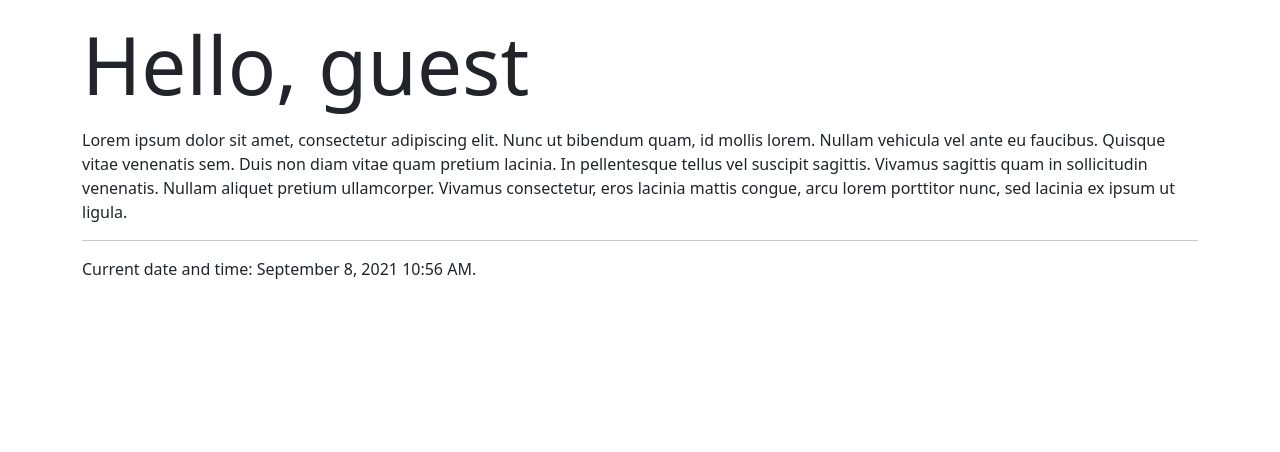
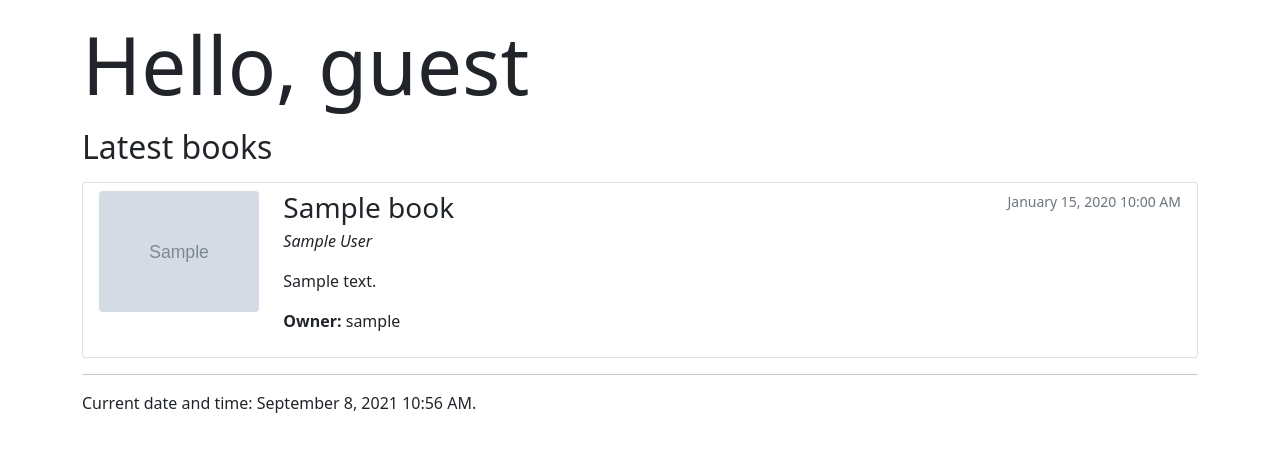
Before and after one commit to matbocz/bookorganizer, a Flask app: page / in a window 1280 px wide. Shown: the part 56-508 px from the top of the page. Run offline with Flask 2, Linux system fonts and the light colour scheme; tables that the repository leaves empty hold one stand-in row (values such as "Sample post"); grey boxes marked "Sample" are stand-in pictures; some libraries are stand-ins or nearby versions.

Commit message:
Display latest books on Home page

```diff
--- a/app/main/views.py
+++ b/app/main/views.py
@@ -9,9 +9,11 @@ from ..decorators import admin_required
 from ..models import User, Role, Book
 
 
-@main.route('/', methods=['GET', 'POST'])
+@main.route('/')
 def index():
-    return render_template('index.html')
+    books = Book.query.order_by(Book.date_modified.desc()).all()
+
+    return render_template('index.html', books=books)
 
 
 @main.route('/user/<username>')
--- a/app/templates/index.html
+++ b/app/templates/index.html
@@ -3,6 +3,8 @@
 {% block title %}Bookorganizer - Home page{% endblock %}
 
 {% block content %}
+<!-- Greeting current user -->
+<div class="mb-3">
     <h1 class="display-1 mb-3">
         Hello,
         {% if current_user.is_authenticated %}
@@ -11,11 +13,41 @@
         guest
         {% endif %}
     </h1>
+</div>
 
-<p>
-    Lorem ipsum dolor sit amet, consectetur adipiscing elit. Nunc ut bibendum quam, id mollis lorem. Nullam vehicula vel
-    ante eu faucibus. Quisque vitae venenatis sem. Duis non diam vitae quam pretium lacinia. In pellentesque tellus vel
-    suscipit sagittis. Vivamus sagittis quam in sollicitudin venenatis. Nullam aliquet pretium ullamcorper. Vivamus
-    consectetur, eros lacinia mattis congue, arcu lorem porttitor nunc, sed lacinia ex ipsum ut ligula.
-</p>
+<!-- List of all books -->
+{% if books %}
+<div class="mb-3">
+    <!-- Header -->
+    <h2 class="mb-3">Latest books</h2>
+
+    <!-- Book list -->
+    <div class="list-group">
+        {% for book in books %}
+        <a href="{{ url_for('main.book', id=book.id) }}" class="list-group-item list-group-item-action">
+            <div class="row">
+                <!-- Cover -->
+                {% if book.cover %}
+                <div class="col-sm-2 text-center">
+                    <img class="mw-100 rounded" src="{{ url_for('static', filename=book.get_cover_file_url()) }}"
+                         alt="Cover">
+                </div>
+                {% endif %}
+
+                <!-- Information -->
+                <div class="col-sm">
+                    <div class="d-flex w-100 justify-content-between">
+                        <h3 class="mb-1">{{ book.title }}</h3>
+                        <small class="text-muted">{{ moment(book.date_modified).format('LLL') }}</small>
+                    </div>
+                    <p><em>{{ book.author }}</em></p>
+                    <p>{{ book.description }}</p>
+                    <p><b>Owner:</b> {{ book.owner.username }}</p>
+                </div>
+            </div>
+        </a>
+        {% endfor %}
+    </div>
+</div>
+{% endif %}
 {% endblock %}
```
Lines whose indentation alone changed are shown as unchanged.
